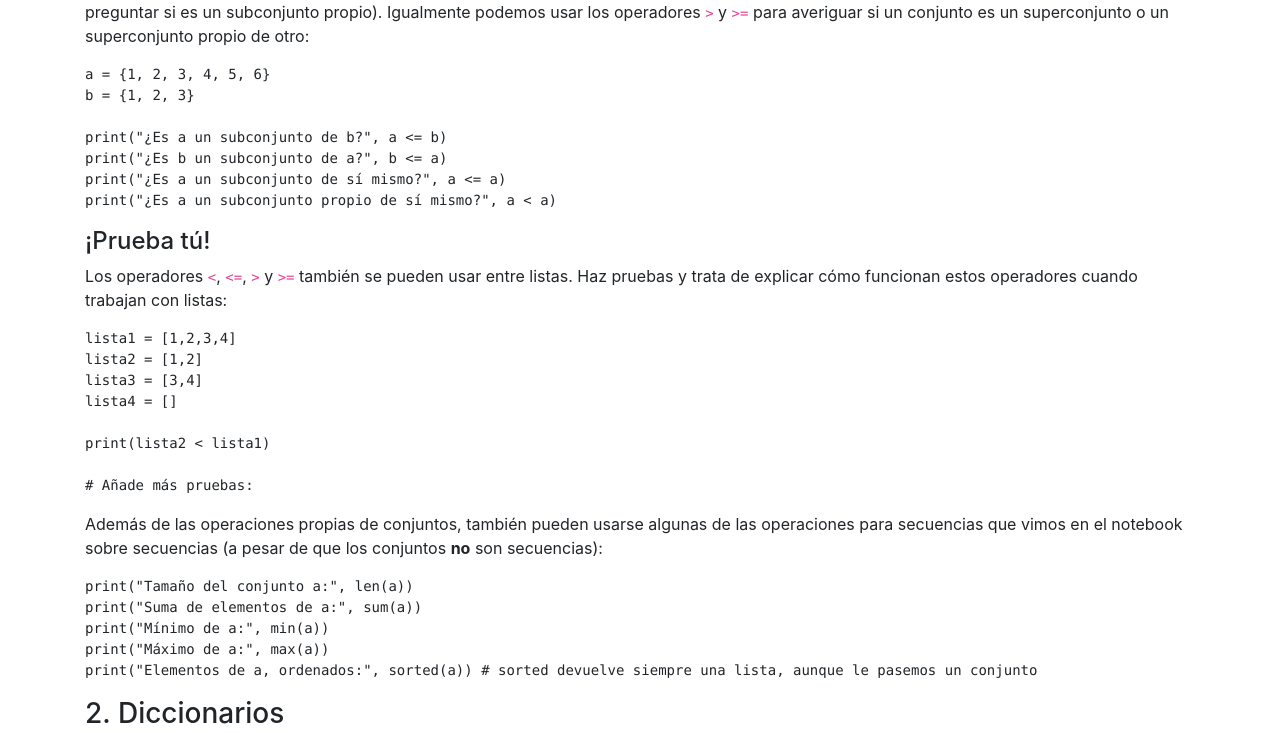
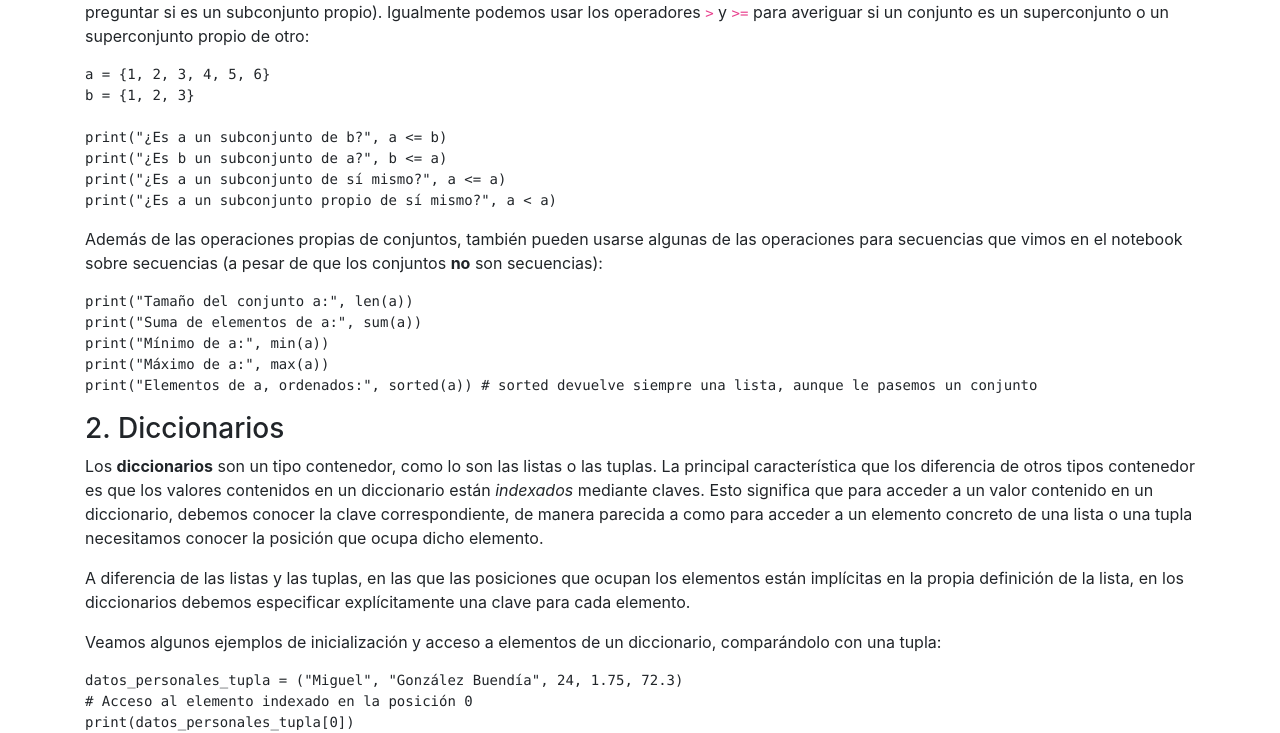
Before and after one commit to marrocrod/TFG, a Django app: page /tema-6/ in a window 1280 px wide. Shown: the part 3057-3790 px from the top of the page. Run offline with Django 4.2, Linux system fonts and the light colour scheme; the visitor is signed in with stand-in values (Sample User, id 1); data comes from the database, SQL or seed files in the repository; some libraries are stand-ins or nearby versions.

Commit message:
Update tema6.html

```diff
--- a/TrabajoFinGrado/main/templates/tm/tema6.html
+++ b/TrabajoFinGrado/main/templates/tm/tema6.html
@@ -154,20 +154,6 @@ print("¿Es a un subconjunto de b?", a <= b)
 print("¿Es b un subconjunto de a?", b <= a)
 print("¿Es a un subconjunto de sí mismo?", a <= a)
 print("¿Es a un subconjunto propio de sí mismo?", a < a)
-</code></pre>
-
-<h4>¡Prueba tú!</h4>
-
-<p>Los operadores <code>&lt;</code>, <code>&lt;=</code>, <code>&gt;</code> y <code>&gt;=</code> también se pueden usar entre listas. Haz pruebas y trata de explicar cómo funcionan estos operadores cuando trabajan con listas:</p>
-
-<pre><code>lista1 = [1,2,3,4]
-lista2 = [1,2]
-lista3 = [3,4]
-lista4 = []
-
-print(lista2 < lista1)
-
-# Añade más pruebas:
 </code></pre>
 
 <p>Además de las operaciones propias de conjuntos, también pueden usarse algunas de las operaciones para secuencias que vimos en el notebook sobre secuencias (a pesar de que los conjuntos <strong>no</strong> son secuencias):</p>
```
